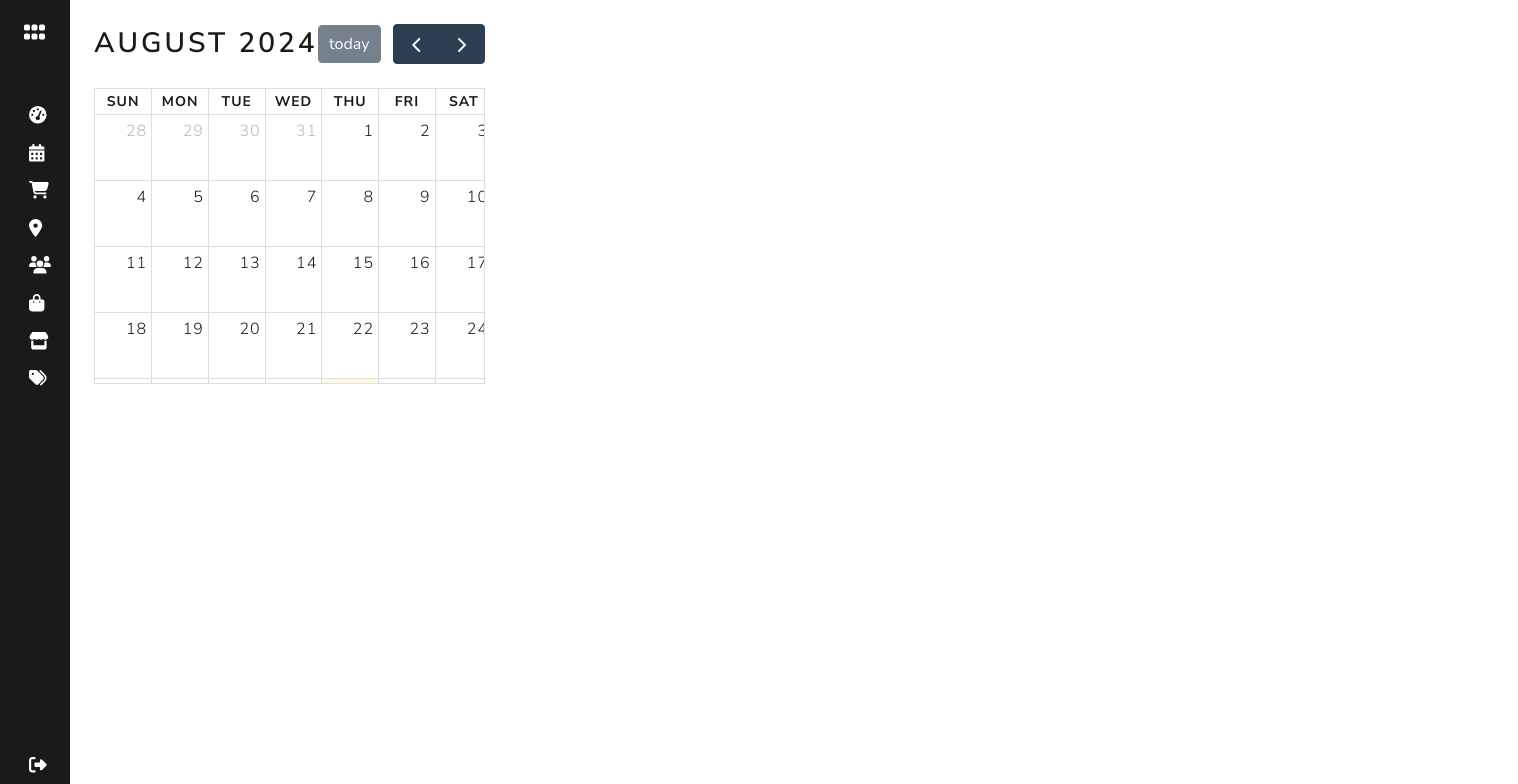
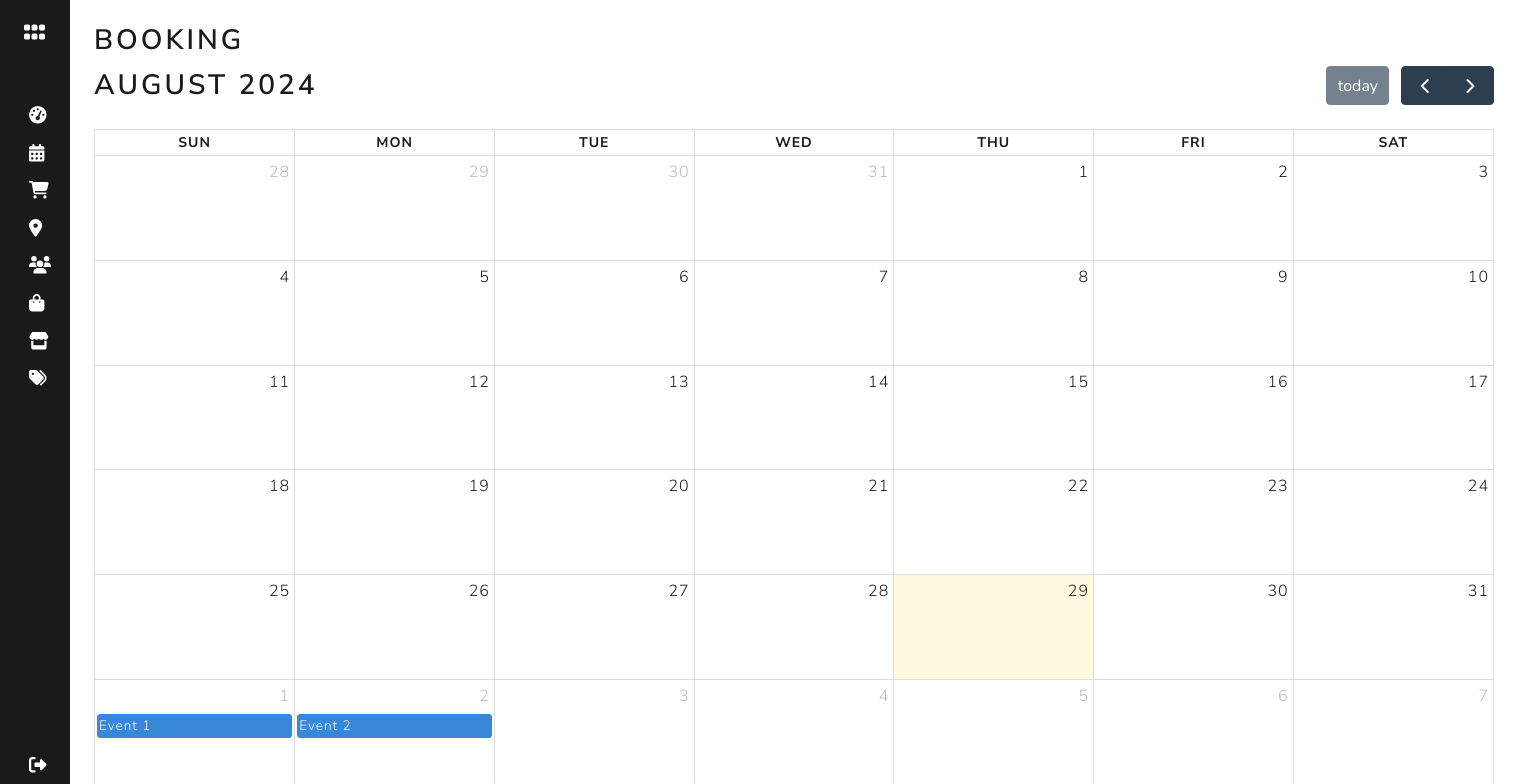
Before and after one commit to Kavindu-Lakshika/Lukshman, a React (Vite) app: page /booking in a window 1280 px wide. Shown: the top 784 px of the page, 1518 px wide, since content can reach past the window. Built offline with nearby package versions, Linux system fonts and the light colour scheme.

Commit message:
Calandar Change

```diff
--- a/src/pages/Booking.jsx
+++ b/src/pages/Booking.jsx
@@ -8,12 +8,21 @@ function Booking() {
   return (
     <div className="d-flex">
       <SideBar />
-      <div className="m-4">
-        <div className="myCustomHeight">
-          <FullCalendar
-            plugins={[dayGridPlugin]}
-            initialView="dayGridMonth"
-          />
+      <div className="flex-grow-1 p-4">
+        <h2>Booking</h2>
+        <div className="d-flex justify-content-center align-items-center">
+          <div style={{ width: "175vh", height: "90vh", overflow: "auto" }}>
+            <FullCalendar
+              plugins={[dayGridPlugin]}
+              initialView="dayGridMonth"
+              weekends={true}
+              events={[
+                { title: 'Event 1', date: '2024-09-01' },
+                { title: 'Event 2', date: '2024-09-02' },
+              ]}
+              height="100%"
+            />
+          </div>
         </div>
       </div>
     </div>
--- a/src/pages/Dashboard.jsx
+++ b/src/pages/Dashboard.jsx
@@ -13,7 +13,8 @@ function Dashboard() {
     <div className="wrapper">
       <SideBar />
 
-      <div className="content-wrapper">
+      <div className="flex-grow-1 p-3">
+        <h2>Dashboard</h2>
         <div className="row m-4 mb-4">
           <div className="col-12 col-sm-6 col-lg-3 mb-3">
             <Card
@@ -49,7 +50,6 @@ function Dashboard() {
           </div>
         </div>
 
-        {/* Charts Section */}
         <div className="row mt-4">
           <div className="col-12 col-md-6 mb-4">
             <Chart
```
Also changed, not shown: src/components/Calendar.jsx (deleted, +0 -9 lines).
